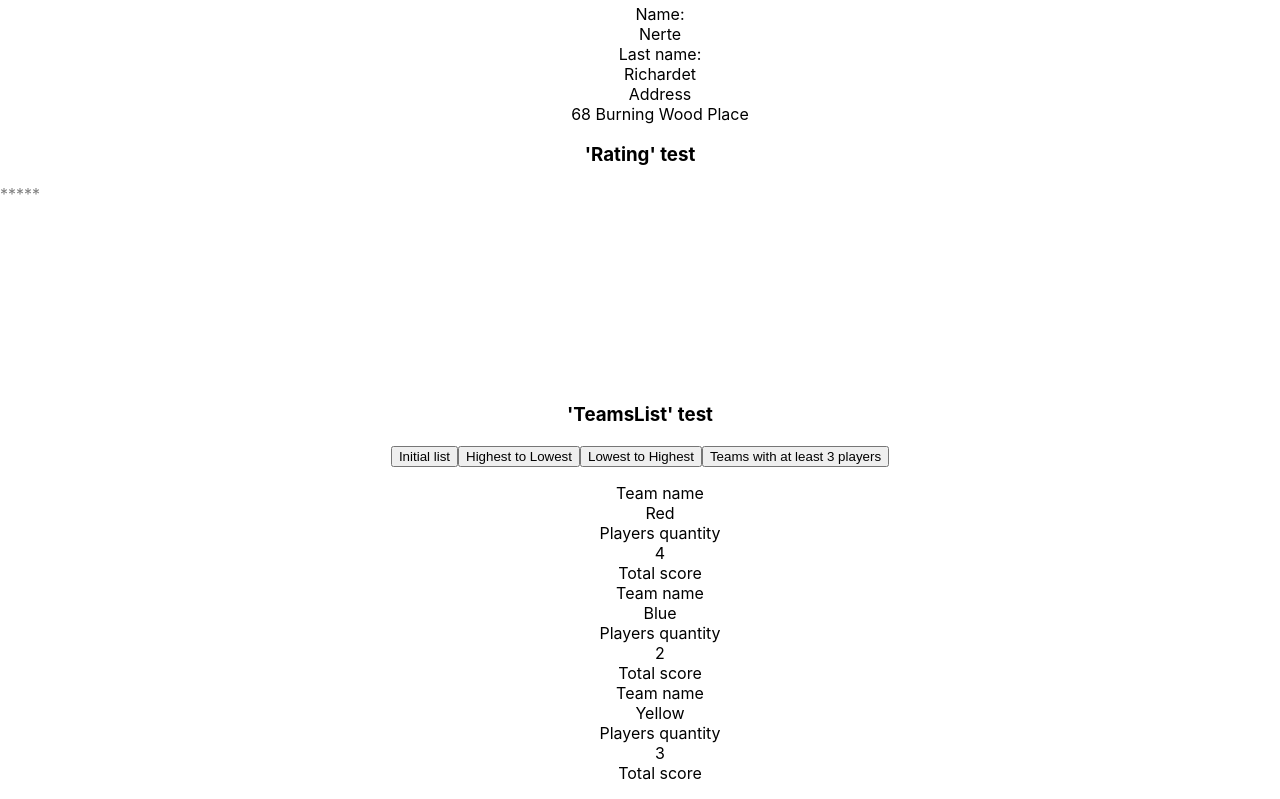
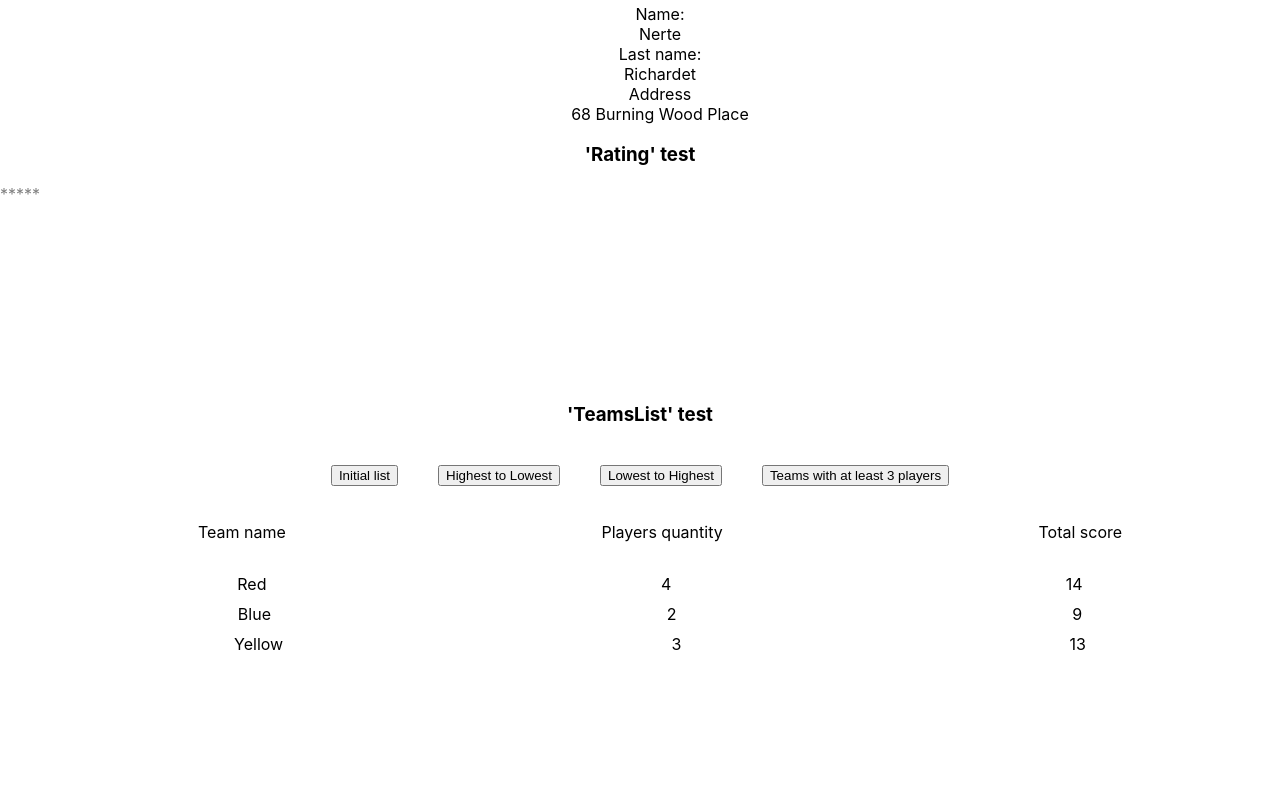
Before and after one commit to leonarpv/mntt-fe-challenge, a React (Create React App) app: page / in a window 1280 px wide. Shown: the part 4381-5180 px from the top of the page. After the commit the page ends 5061 px from the top, so only its background shows below. Built offline with nearby package versions, Linux system fonts and the light colour scheme; no server answers.

Commit message:
fix team list

```diff
--- a/src/components/Organisms/TeamsList/index.jsx
+++ b/src/components/Organisms/TeamsList/index.jsx
@@ -10,8 +10,17 @@
  * - Each team item should display: Team Name / Player’s quantity / Total Score of each team.
  */
 
-import { useState } from "react";
-import Button from "../../Atoms/Button";
+import { useEffect, useState } from "react"
+import Button from "../../Atoms/Button"
+import {
+  TeamsContainer,
+  ButtonsBar,
+  ListTitle,
+  ListItem,
+  List,
+  TeamListContainer,
+  TeamListIndicator,
+} from "./styles.css"
 
 const TEAMS = [
   {
@@ -64,47 +73,88 @@ const TEAMS = [
       },
     ],
   },
-];
+]
 
 export function TeamsList() {
-	const [teams, setTeams] = useState(TEAMS);
+  const [teams, setTeams] = useState(TEAMS)
 
   // Order teams by score (highest to lowest)
-	const orderTeamByScoreHighestToLowest=()=>setTeams(currentTeams=>[...teams].sort((t1, t2) =>
+  const orderTeamByScoreHighestToLowest = () =>
+    setTeams((currentTeams) =>
+      [...currentTeams].sort((t1, t2) =>
         t1.totalScore > t2.totalScore ? -1 : 1
-  ))
+      )
+    )
 
   // Order teams by score (lowest to highest)
-	const orderTeamByScoreLowestToHighest=()=>setTeams(currentTeams=>[...currentTeams].sort((t1, t2) =>
+  const orderTeamByScoreLowestToHighest = () =>
+    setTeams((currentTeams) =>
+      [...currentTeams].sort((t1, t2) =>
         t1.totalScore > t2.totalScore ? 1 : -1
-  ))
+      )
+    )
 
   // Filtering teams that with at least 3 players
-	const teamsWithMoreThanThreePlayers=()=>setTeams(currentTeams=>currentTeams.filter((t) => t.players.length >= 3))
+  const teamsWithMoreThanThreePlayers = () =>
+    setTeams((currentTeams) =>
+      currentTeams.filter((t) => t.players.length >= 3)
+    )
+
+  useEffect(() => {
+    const [firstTeam] = teams
+    if (teams?.length && !firstTeam?.totalScore)
+      setTeams((currentTeams) =>
+        currentTeams.map((t) => {
+          const score = t.games.reduce((sum, curr) => {
+            sum += curr.score
+            return sum
+          }, 0)
+          return {
+            ...t,
+            totalScore: score,
+          }
+        })
+      )
+  }, [teams])
 
   return (
-		<div>
+    <TeamsContainer>
+      <ButtonsBar>
         <Button onClick={() => setTeams(TEAMS)}>Initial list</Button>
-			<Button onClick={orderTeamByScoreHighestToLowest}>Highest to Lowest</Button>
-			<Button onClick={orderTeamByScoreLowestToHighest}>Lowest to Highest</Button>
-			<Button onClick={teamsWithMoreThanThreePlayers}>Teams with at least 3 players</Button>
-
-			<ul className="teams"> {teams.map((t) => (
-          <div className="team-container" key={`team-item-${t.name}`}>
-            <div className="team-row">
-              <div>Team name</div>
+        <Button onClick={orderTeamByScoreHighestToLowest}>
+          Highest to Lowest
+        </Button>
+        <Button onClick={orderTeamByScoreLowestToHighest}>
+          Lowest to Highest
+        </Button>
+        <Button onClick={teamsWithMoreThanThreePlayers}>
+          Teams with at least 3 players
+        </Button>
+      </ButtonsBar>
+      <ListTitle>
+        {["Team name", "Players quantity", "Total score"].map((t) => (
+          <ListItem key={`team-list-item-${t}`}>
+            <div>{t}</div>
+          </ListItem>
+        ))}
+      </ListTitle>
+      <List>
+        {teams.map((t) => (
+          <ListItem key={`team-list-item-${t.name}`}>
+            <TeamListContainer>
+              <TeamListIndicator>
                 <div>{t.name}</div>
-            </div>
-            <div className="team-row">
-              <div>Players quantity</div>
+              </TeamListIndicator>
+              <TeamListIndicator>
                 <div>{t.players.length}</div>
-            </div>
-            <div className="team-row">
-              <div>Total score</div>
+              </TeamListIndicator>
+              <TeamListIndicator>
                 <div>{t.totalScore}</div>
-            </div>
-          </div>
-        ))}</ul>
-		</div>
-	);
+              </TeamListIndicator>
+            </TeamListContainer>
+          </ListItem>
+        ))}
+      </List>
+    </TeamsContainer>
+  )
 }
--- /dev/null
+++ b/src/components/Organisms/TeamsList/styles.css.js
@@ -0,0 +1,47 @@
+import styled from "styled-components"
+
+const TeamsContainer = styled.div`
+  display: flex;
+  flex-direction: column;
+`
+const ButtonsBar = styled.div`
+  display: flex;
+  flex-direction: row;
+  justify-content: center;
+  & button {
+    margin: 20px;
+  }
+`
+
+const List = styled.ul`
+  list-style-type: none;
+`
+const ListTitle = styled(List)`
+  display: flex;
+  flex-direction: row;
+  justify-content: space-around;
+`
+const ListItem = styled.li``
+
+const TeamListContainer = styled.div`
+  display: flex;
+  flex-direction: row;
+  justify-content: space-around;
+`
+const TeamListIndicator = styled.div`
+  flex-direction: column;
+  & div {
+    text-align: center;
+    height: 30px;
+  }
+`
+
+export {
+  TeamsContainer,
+  ButtonsBar,
+  List,
+  ListTitle,
+  ListItem,
+  TeamListContainer,
+  TeamListIndicator,
+}
```
Lines whose indentation alone changed are shown as unchanged.
